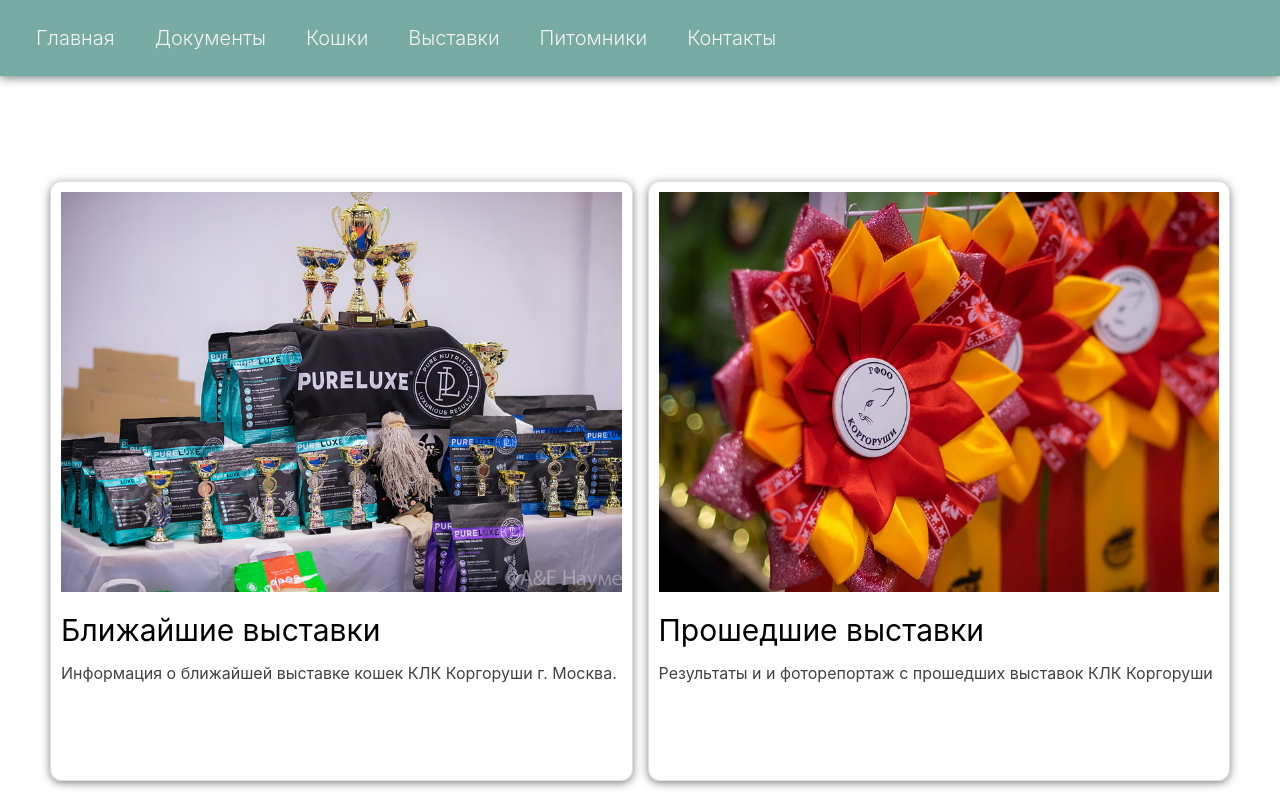
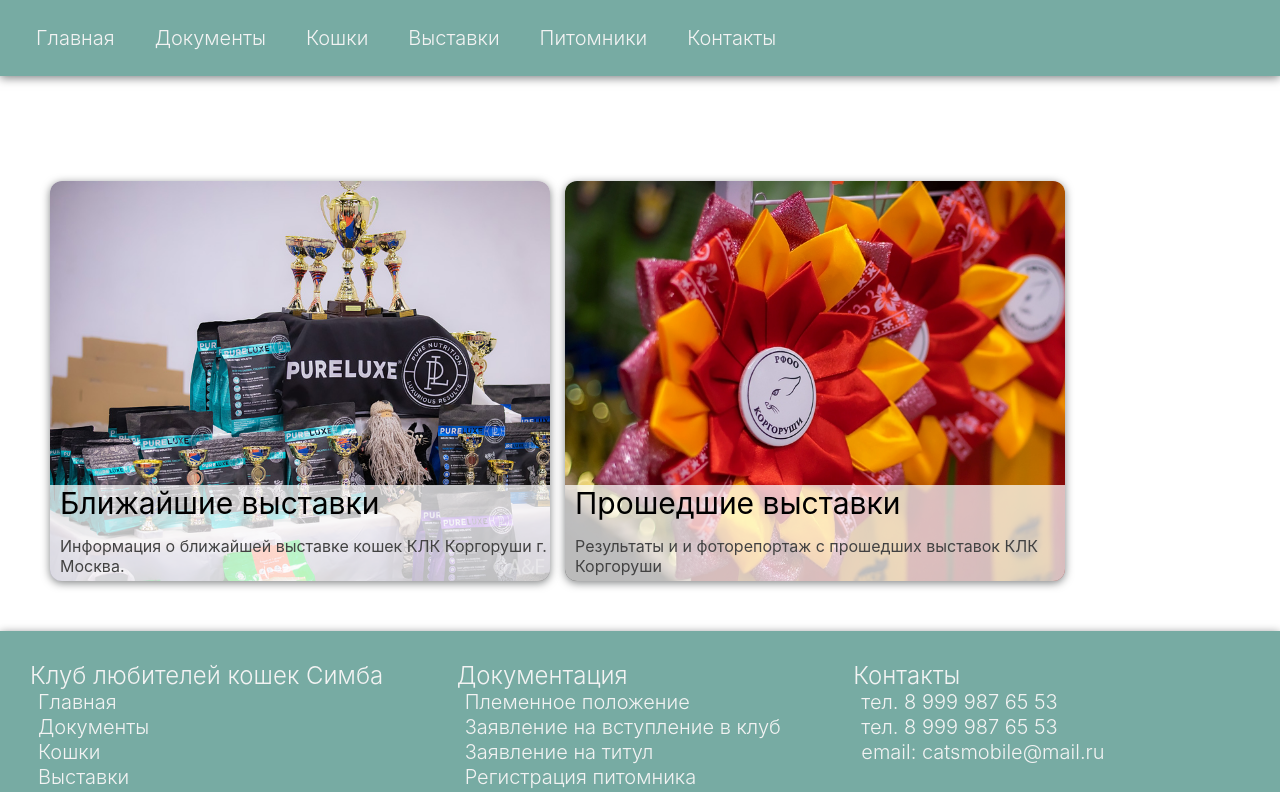
Before and after one commit to SilkShadow90/simba, a Next.js app: page /exhibition in a window 1280 px wide. Shown: the top 792 px of the page. Built offline with nearby package versions, Linux system fonts and the light colour scheme.

Commit message:
added some fixes

```diff
--- a/components/Intro/ExhibitionCard.tsx
+++ b/components/Intro/ExhibitionCard.tsx
@@ -1,6 +1,8 @@
 import type { NextPage } from 'next'
 import React, {PropsWithChildren} from 'react';
 import styles from '../../styles/Ex.module.css';
+import Link from 'next/link';
+import Image from 'next/image';
 
 interface Props {
     title: string;
@@ -12,13 +14,15 @@ interface Props {
 
 const ExhibitionCard = ({ title, text, css, csstwo, link }: PropsWithChildren<Props>) => {
     return (
-        <a href={link}>
-            <div className={css}>
-                <div className={csstwo}/>
-                <div className={styles.exhibition_Main__cardTitle}>{title}</div>
-                <div className={styles.exhibition_Main__cardText}>{text}</div>
+        <Link href={link}>
+            <div className={css} style={{ position: 'relative', minHeight: 'auto', overflow: 'hidden', transition: 'all 200ms linear', border: 'none' }}>
+                <div className={csstwo} style={{ margin: 0 }}/>
+                <div style={{ position: 'absolute', background: '#ffffffbb', bottom: 0, left: 0, right: 0, height: '6rem' }}>
+                    <div className={styles.exhibition_Main__cardTitle}>{title}</div>
+                    <div className={styles.exhibition_Main__cardText}>{text}</div>
+                </div>
             </div>
-        </a>
+        </Link>
     )
 }
 
--- a/styles/Ex.module.css
+++ b/styles/Ex.module.css
@@ -4,9 +4,16 @@
 
 .exhibition_Main {
     display: grid;
-    grid-template-columns: repeat(auto-fill, minmax(500px, 1fr));
+    margin: 0 auto;
+    grid-template-columns: repeat(auto-fit, minmax(200px, 500px));
     padding: 50px;
     gap: 15px;
+    /*justify-items: center;*/
+    /*align-items: center;*/
+    /*place-self: center;*/
+    /*place-items: center;*/
+    /*width: fit-content;*/
+    /*block-size: fit-content;*/
 }
 
 .exhibition_Main__card {
--- a/styles/Header.module.css
+++ b/styles/Header.module.css
@@ -1,6 +1,6 @@
 .header {
     display: flex;
-    flex: 1 1 auto;
+    width: 100vw;
     flex-direction: row;
     justify-content: space-between;
     align-items: center;
```
Also changed, not shown: pages/index.tsx (+15 -0 lines), pages/exhibition.tsx (line endings or trailing spaces).
